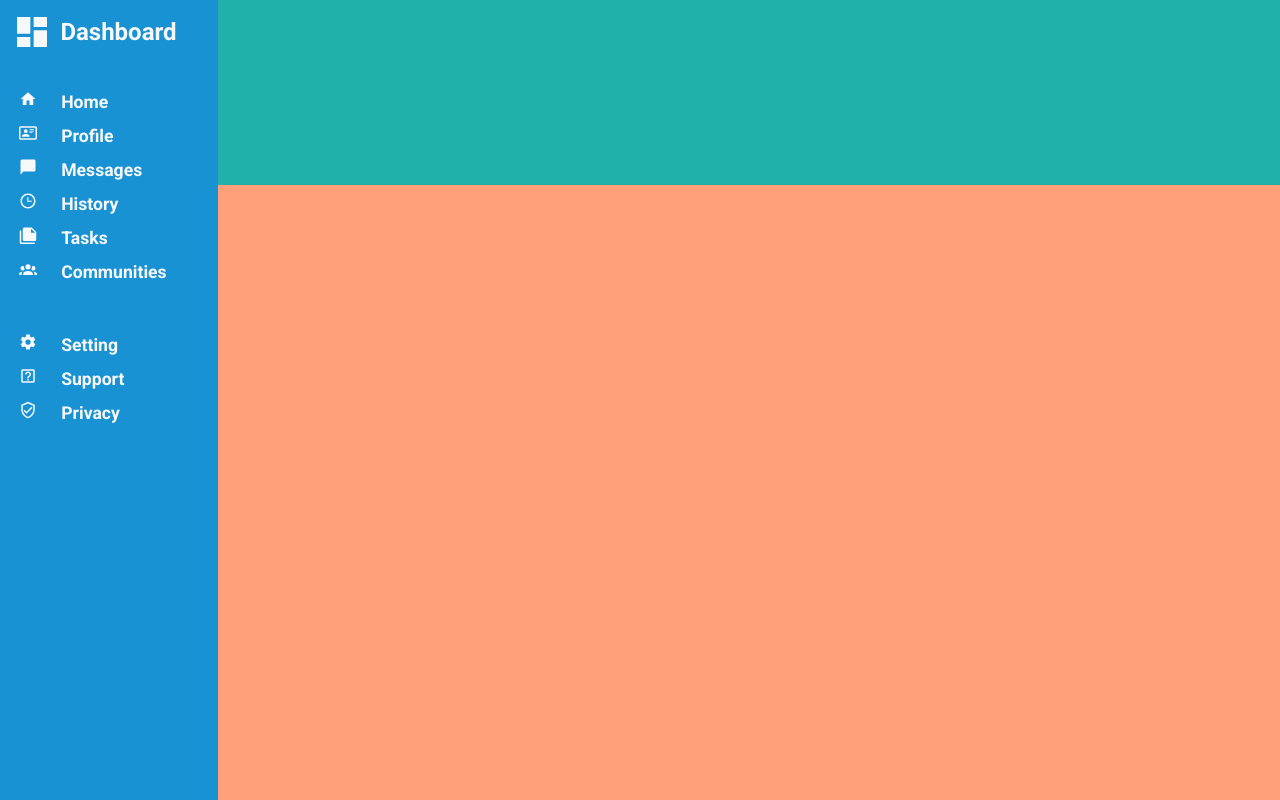
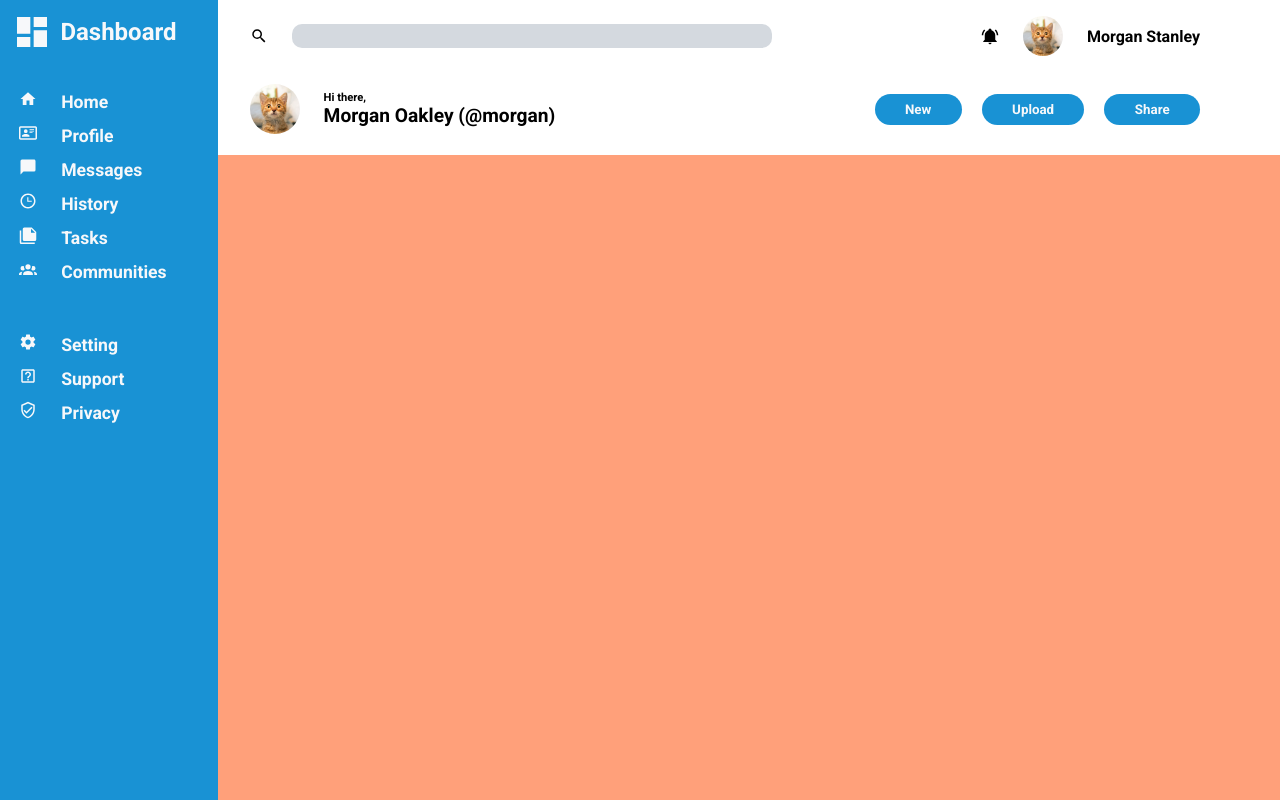
Before and after one commit to kuushal/admin-dashboard, a plain HTML site: page index.html in a window 1280 px wide. Drawn offline with Linux system fonts and the light colour scheme.

Commit message:
finish header

```diff
--- a/index.html
+++ b/index.html
@@ -37,7 +37,40 @@
         </div>
 
         <div class="main-container">
-            <div class="header"></div>
+            <div class="header">
+
+                <div class="header-user-container">
+                    <div class="search-bar">
+                        <img class="svg search-icon" src="images/magnify.svg" alt="magnify glass">
+                        <input type="search" name="" id="">
+                    </div>
+
+                    <div class="user-info">
+                        <img class="svg notification-icon" src="images/bell-ring.svg" alt="notification bell">
+                        <img class="svg avatar" src="images/profile_avatar.jpg" alt="cute cat sitting">
+                        <p class="current-user">Morgan Stanley</p>
+                    </div>
+                </div>
+
+                <div class="header-options">
+                    <div class="user-details">
+                        <img class="svg user-img" src="images/profile_avatar.jpg" alt="cute cat sitting">
+                        <div class="user-welcome">
+                            <p class="welcome">Hi there,</p>
+                            <p class="username">Morgan Oakley (@morgan)</p>
+                        </div>
+                    </div>
+
+                    <div class="header-buttons">
+                        <button>New</button>
+                        <button>Upload</button>
+                        <button>Share</button>
+                    </div>
+                </div>
+
+
+
+            </div>
             <div class="main"></div>
         </div>
     </div>
--- a/style.css
+++ b/style.css
@@ -82,9 +82,91 @@ img {
     background-color: lightsalmon;
 
     display: grid;
-    grid-template-rows: 1.5fr 5fr;
+    grid-template-rows: 1.2fr 5fr;
 }
 
+/* header */
 .header {
-    background-color: lightseagreen;
+    padding-left: 2rem;
+    background-color: white;
+    padding-right: 5rem;
 }
+
+.header-user-container {
+    margin-top: 1rem;
+    display: flex;
+}
+
+.search-bar {
+    flex: 1;
+    display: flex;
+    align-items: center;
+}
+
+.user-info {
+    display: flex;
+    align-items: center;
+}
+
+input[type="search"] {
+    width: 30rem;
+    height: 1.5rem;
+    border-radius: 10px;
+    border: none;
+    background-color: var(--second);
+}
+
+.avatar {
+    width: 40px;
+    height: 40px;
+    border-radius: 50%;
+}
+
+.current-user {
+    display: inline;
+    font-weight: var(--font-weight-bold);
+}
+
+/*  */
+.header-options {
+    display: flex;
+    align-items: center;
+    justify-content: space-between;
+    margin-top: 1.75rem;
+}
+
+.user-details {
+    display: flex;
+}
+
+.user-img {
+    height: 50px;
+    width: 50px;
+    border-radius: 50%;
+}
+
+.user-welcome {
+    display: flex;
+    flex-direction: column;
+    justify-content: center;
+}
+
+.welcome {
+    font-size: 0.7rem;
+    font-weight: var(--font-weight-bold);
+}
+
+.username {
+    font-weight: var(--font-weight-bold);
+    font-size: 1.2rem;
+}
+
+button {
+    border: none;
+    background-color: var(--light-blue);
+    padding: 0.5rem 1.9rem;
+    border-radius: 20px;
+    color: var(--light-white);
+    font-weight: var(--font-weight-bold);
+    margin-left: 1rem;
+}
```
Also changed, not shown: images/bell-ring.svg (added), images/magnify.svg (added), images/profile_avatar.jpg (added).
